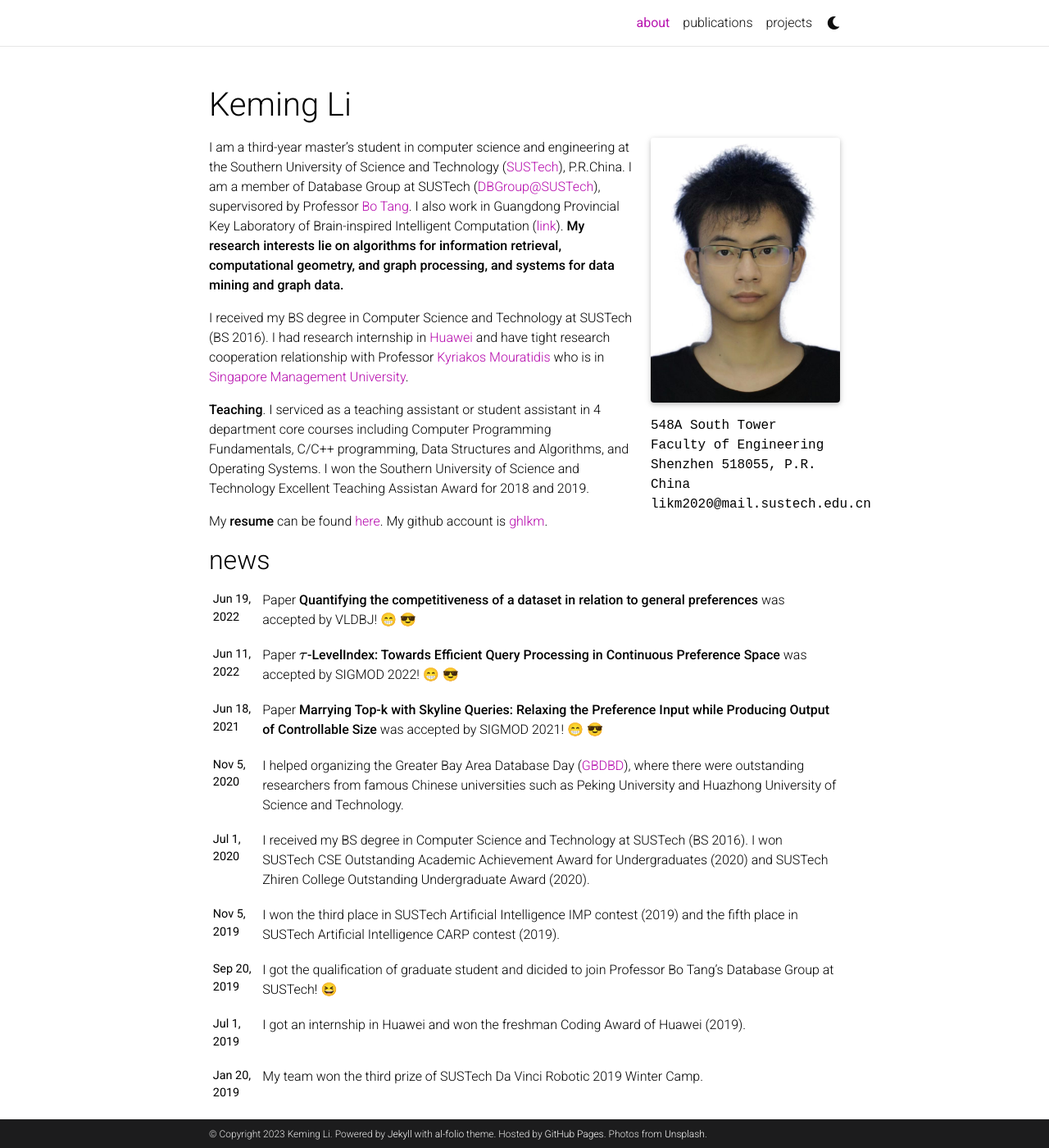
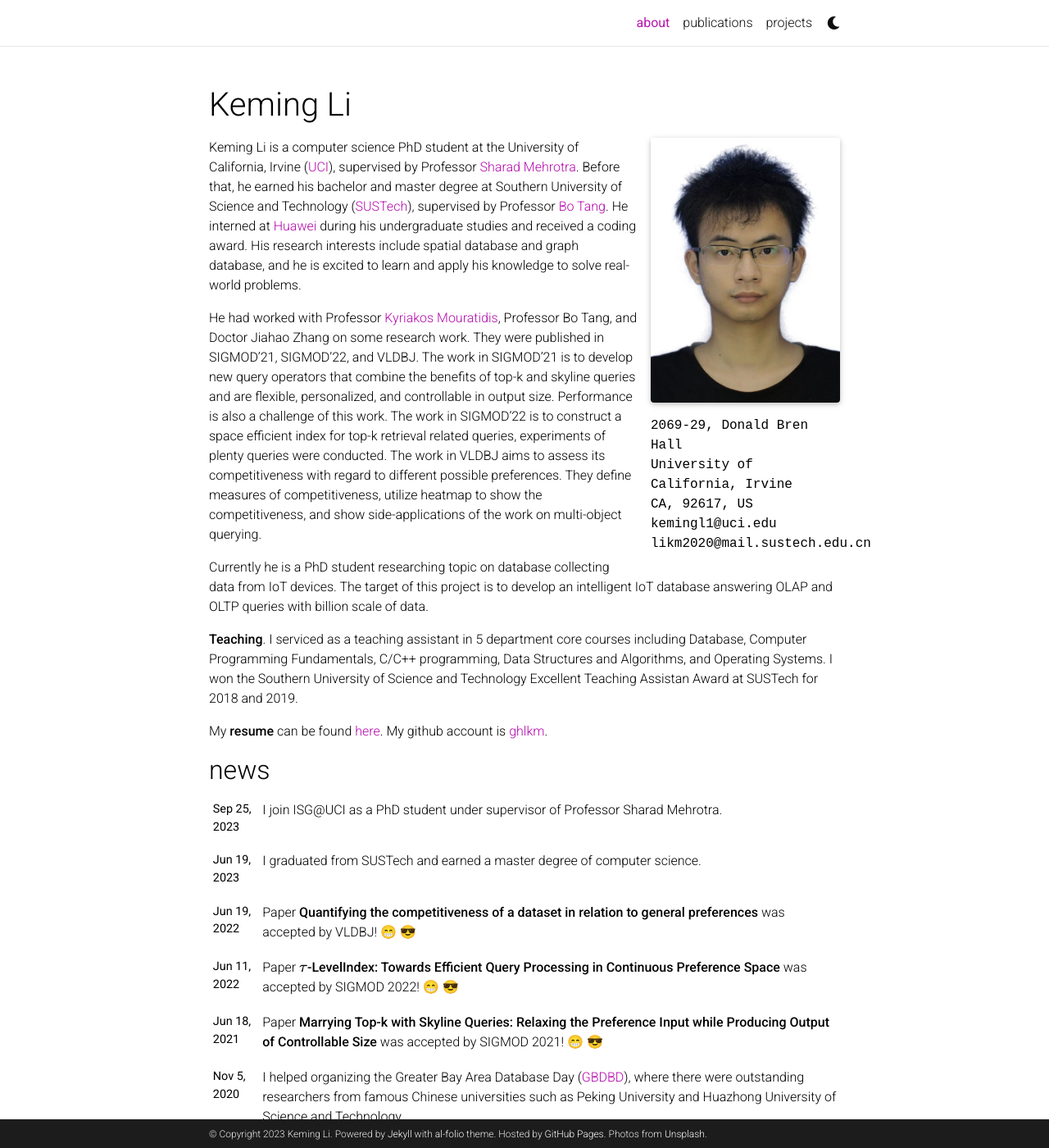
Before and after one commit to ghlkm/ghlkm.github.io, a Jekyll site: the page built from _pages/about.md, in a window 1280 px wide and 1400 px high. Shown: the whole window at 82% size. Built offline with Jekyll 4.4.1, drawn with Linux system fonts in a browser that asks for light colours; full-size pictures stand in for the smaller copies a plugin makes; emoji names are drawn with the system emoji font; comment, search, counter and statistics services are not loaded; a style sheet for code colours, icons or effects is not loaded.

Commit message:
update infor

```diff
--- a/_pages/about.md
+++ b/_pages/about.md
@@ -9,9 +9,10 @@ profile:
   image: prof_pic.jpg
   image_circular: false # crops the image to make it circular
   address: >
-    <p>548A South Tower</p>
-    <p>Faculty of Engineering</p>
-    <p>Shenzhen 518055, P.R. China</p>
+    <p>2069-29, Donald Bren Hall</p>
+    <p>University of California, Irvine</p>
+    <p>CA, 92617, US</p>
+    <p>kemingl1@uci.edu</p>
     <p>likm2020@mail.sustech.edu.cn</p>
 
 news: true  # includes a list of news items
@@ -19,10 +20,13 @@ selected_papers: true # includes a list of papers marked as "selected={true}"
 social: false  # includes social icons at the bottom of the page
 ---
 
-I am a third-year master's student in computer science and engineering at the Southern University of Science and Technology ([SUSTech](https://www.sustech.edu.cn/)), P.R.China. I am a member of Database Group at SUSTech ([DBGroup@SUSTech](https://dbgroup.sustech.edu.cn/)), supervisored by Professor [Bo Tang](https://acm.sustech.edu.cn/btang/). I also work in Guangdong Provincial Key Laboratory of Brain-inspired Intelligent Computation ([link](https://cse.sustech.edu.cn/en/research/labView/id/152)). **My research interests lie on algorithms for information retrieval, computational geometry, and graph processing, and systems for data mining and graph data.**
+Keming Li is a computer science PhD student at the University of California, Irvine ([UCI](https://www.uci.edu/)), supervised by Professor [Sharad Mehrotra](https://ics.uci.edu/~sharad/). Before that, he earned his bachelor and master degree at Southern University of Science and Technology ([SUSTech](https://www.sustech.edu.cn/)), supervised by Professor [Bo Tang](https://acm.sustech.edu.cn/btang/). He interned at [Huawei](https://www.huawei.com/en/) during his undergraduate studies and received a coding award. His research interests include spatial database and graph database, and he is excited to learn and apply his knowledge to solve real-world problems.
 
-I received my BS degree in Computer Science and Technology at SUSTech (BS 2016). I had research internship in [Huawei](https://www.huawei.com) and have tight research cooperation relationship with Professor [Kyriakos Mouratidis](http://www.mysmu.edu/faculty/kyriakos/) who is in [Singapore Management University](https://www.smu.edu.sg/).
+He had worked with Professor [Kyriakos Mouratidis](http://www.mysmu.edu/faculty/kyriakos/), Professor Bo Tang, and Doctor Jiahao Zhang on some research work. They were published in SIGMOD’21, SIGMOD’22, and VLDBJ. The work in SIGMOD’21 is to develop new query operators that combine the benefits of top-k and skyline queries and are flexible, personalized, and controllable in output size. Performance is also a challenge of this work. The work in SIGMOD’22 is to construct a space efficient index for top-k retrieval related queries, experiments of plenty queries were conducted. The work in VLDBJ aims to assess its competitiveness with regard to different possible preferences. They define measures of competitiveness, utilize heatmap to show the competitiveness, and show side-applications of the work on multi-object querying.
 
-**Teaching**. I serviced as a teaching assistant or student assistant in 4 department core courses including Computer Programming Fundamentals, C/C++ programming, Data Structures and Algorithms, and Operating Systems. I won the Southern University of Science and Technology Excellent Teaching Assistan Award for 2018 and 2019.
+Currently he is a PhD student researching topic on database collecting data from IoT devices. The target of this project is to develop an intelligent IoT database answering OLAP and OLTP queries with billion scale of data.
+
+
+**Teaching**. I serviced as a teaching assistant in 5 department core courses including Database, Computer Programming Fundamentals, C/C++ programming, Data Structures and Algorithms, and Operating Systems. I won the Southern University of Science and Technology Excellent Teaching Assistan Award at SUSTech for 2018 and 2019.
 
 My **resume** can be found [here](/assets/pdf/example_pdf.pdf). My github account is [ghlkm](https://github.com/ghlkm).
```
Also changed, not shown: _bibliography/papers.bib (+11 -0 lines), _news/announcement_16.md (added, +7 -0 lines), _news/announcement_17.md (added, +7 -0 lines).
